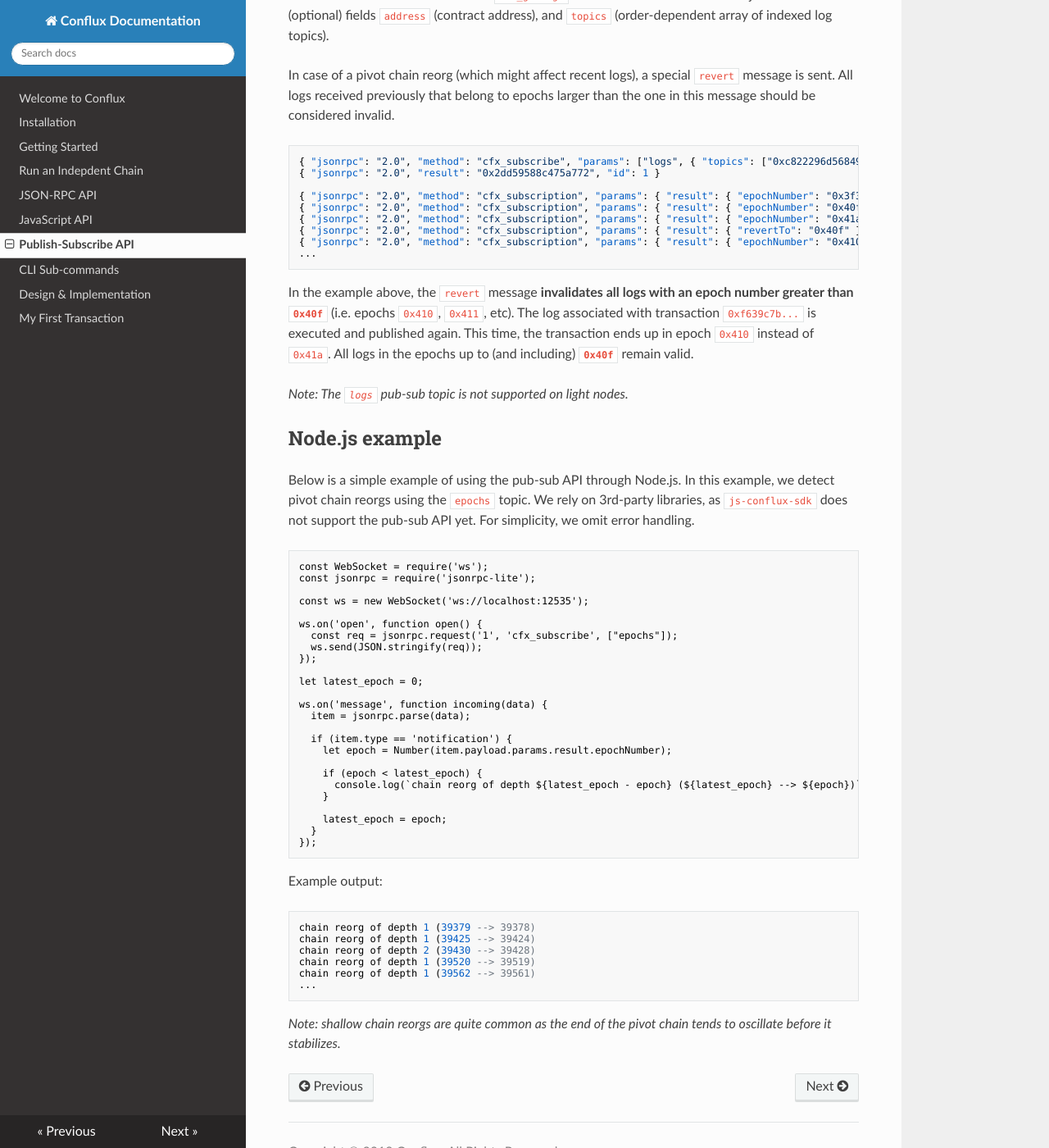
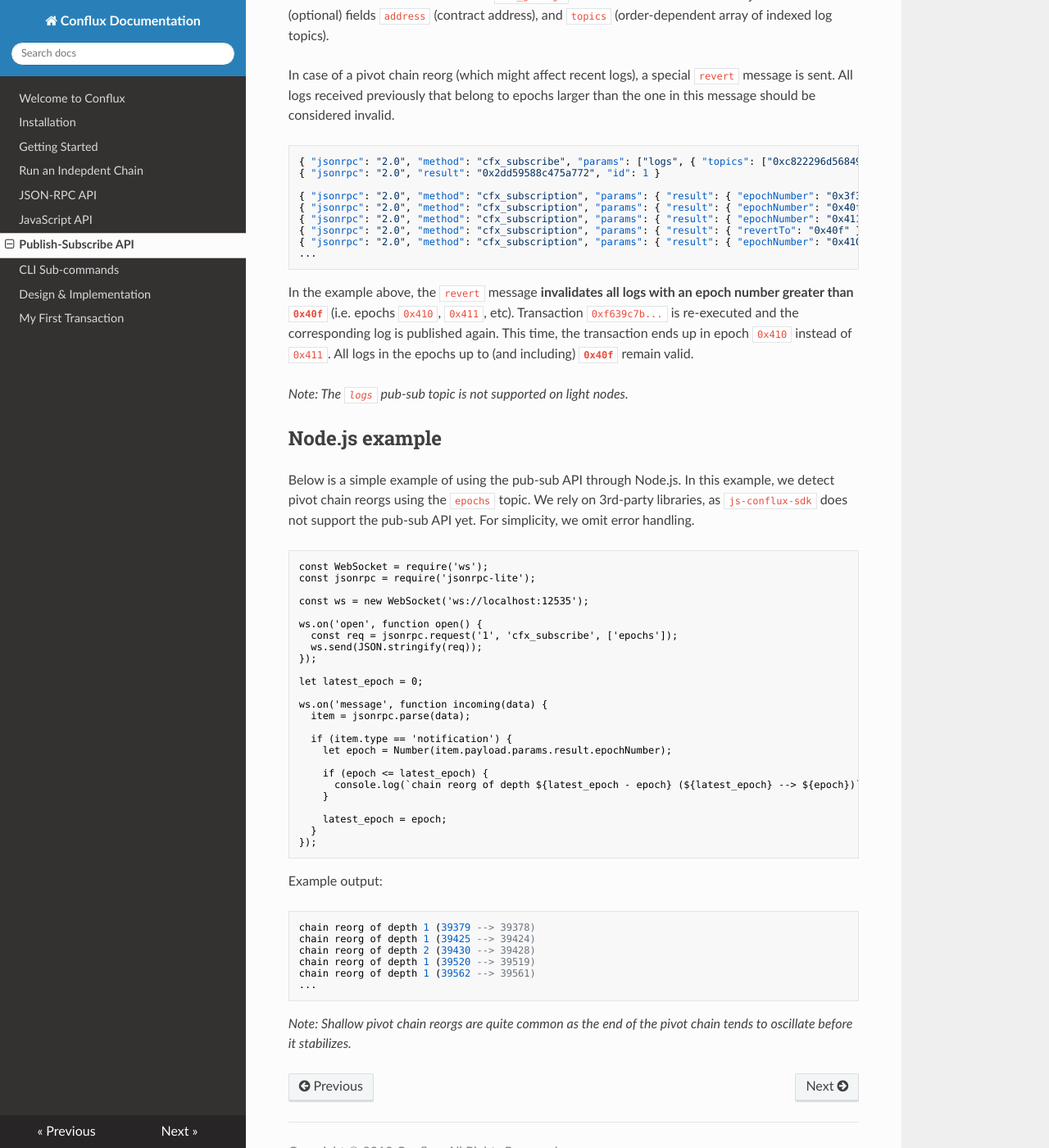
Before and after one commit to Conflux-Chain/conflux-doc, an MkDocs documentation site: the page built from docs/pubsub.md, in a window 1280 px wide and 1400 px high, scrolled down 1839 px. Shown: the whole window at 82% size. Built offline with MkDocs 1.6.1, drawn with Linux system fonts in a browser that asks for light colours; nearby versions of some CDN libraries.

Commit message:
improve example

````diff
--- a/docs/pubsub.md
+++ b/docs/pubsub.md
@@ -94,13 +94,13 @@ In case of a pivot chain reorg (which might affect recent logs), a special `reve
 
 { "jsonrpc": "2.0", "method": "cfx_subscription", "params": { "result": { "epochNumber": "0x3f3", "transactionHash": "0x89ee0aa76bc1a7c9340f3efcfc7c8263a212cadcb32f0231ef1395ef9c587899", "address": "0x67ca8b02599f2001cdf453722a01e243af936998", "blockHash": "0x929ad718797e03cce31f66f234e12893c8be5e959dba14b8328205c9c136ddbe", "data": "0x000000000000000000000000f8b133b3dad547cdf0be685399b39241f2e6e77d", "logIndex": "0x0", "topics": ["0xc822296d568499547c3a5b93a500428bab54ef8f6a481f352c7086f1daf4277f", "0x000000000000000000000000f8b133b3dad547cdf0be685399b39241f2e6e77d"], "transactionIndex": "0x0", "transactionLogIndex": "0x0" }, "subscription": "0x2dd59588c475a772" }}
 { "jsonrpc": "2.0", "method": "cfx_subscription", "params": { "result": { "epochNumber": "0x40f", "transactionHash": "0x5cf00bb4ee966c340f459c57a53e4be7357bdf23bb055a95066d4408d5ecf118", "address": "0x9c1b6fa76370402ae1543fb2a3ee4639b127924d", "blockHash": "0xede319ddfa7a9710aef627aa152052da190d3798d2ad7fd7da8d953b48a1785e", "data": "0x000000000000000000000000f8b133b3dad547cdf0be685399b39241f2e6e77d", "logIndex": "0x0", "topics": ["0xc822296d568499547c3a5b93a500428bab54ef8f6a481f352c7086f1daf4277f", "0x000000000000000000000000f8b133b3dad547cdf0be685399b39241f2e6e77d"], "transactionIndex": "0x0", "transactionLogIndex": "0x0" }, "subscription": "0x2dd59588c475a772" }}
-{ "jsonrpc": "2.0", "method": "cfx_subscription", "params": { "result": { "epochNumber": "0x41a", "transactionHash": "0xf639c7b26df0d60bc8306c7877d7ec3c361b2157d14b12b704ea5500d70d8798", "address": "0xdb65afacffa38d611f6f58d5bdb62e447074d247", "blockHash": "0x3742f695f9b2270b51b9a409ff499caf298dd46dc9d3bbe8360c4997ce9b00c7", "data": "0x000000000000000000000000f8b133b3dad547cdf0be685399b39241f2e6e77d", "logIndex": "0x0", "topics": ["0xc822296d568499547c3a5b93a500428bab54ef8f6a481f352c7086f1daf4277f", "0x000000000000000000000000f8b133b3dad547cdf0be685399b39241f2e6e77d"], "transactionIndex": "0x0", "transactionLogIndex": "0x0" }, "subscription": "0x2dd59588c475a772" }}
+{ "jsonrpc": "2.0", "method": "cfx_subscription", "params": { "result": { "epochNumber": "0x411", "transactionHash": "0xf639c7b26df0d60bc8306c7877d7ec3c361b2157d14b12b704ea5500d70d8798", "address": "0xdb65afacffa38d611f6f58d5bdb62e447074d247", "blockHash": "0x3742f695f9b2270b51b9a409ff499caf298dd46dc9d3bbe8360c4997ce9b00c7", "data": "0x000000000000000000000000f8b133b3dad547cdf0be685399b39241f2e6e77d", "logIndex": "0x0", "topics": ["0xc822296d568499547c3a5b93a500428bab54ef8f6a481f352c7086f1daf4277f", "0x000000000000000000000000f8b133b3dad547cdf0be685399b39241f2e6e77d"], "transactionIndex": "0x0", "transactionLogIndex": "0x0" }, "subscription": "0x2dd59588c475a772" }}
 { "jsonrpc": "2.0", "method": "cfx_subscription", "params": { "result": { "revertTo": "0x40f" }, "subscription": "0x2dd59588c475a772" }}
 { "jsonrpc": "2.0", "method": "cfx_subscription", "params": { "result": { "epochNumber": "0x410", "transactionHash": "0xf639c7b26df0d60bc8306c7877d7ec3c361b2157d14b12b704ea5500d70d8798", "address": "0x7877422249471ea4295a4b6c638888027147ad6e", "blockHash": "0x24faa39196ee34d1d04cd4c44012bd28a757b251e0551d9503bf6685b467e0d5", "data": "0x000000000000000000000000f8b133b3dad547cdf0be685399b39241f2e6e77d", "logIndex": "0x0", "topics": ["0xc822296d568499547c3a5b93a500428bab54ef8f6a481f352c7086f1daf4277f", "0x000000000000000000000000f8b133b3dad547cdf0be685399b39241f2e6e77d"], "transactionIndex": "0x0", "transactionLogIndex": "0x0" }, "subscription": "0x2dd59588c475a772" }}
 ...
 ```
 
-In the example above, the `revert` message **invalidates all logs with an epoch number greater than `0x40f`** (i.e. epochs `0x410`, `0x411`, etc). The log associated with transaction `0xf639c7b...` is executed and published again. This time, the transaction ends up in epoch `0x410` instead of `0x41a`. All logs in the epochs up to (and including) **`0x40f`** remain valid.
+In the example above, the `revert` message **invalidates all logs with an epoch number greater than `0x40f`** (i.e. epochs `0x410`, `0x411`, etc). Transaction `0xf639c7b...` is re-executed and the corresponding log is published again. This time, the transaction ends up in epoch `0x410` instead of `0x411`. All logs in the epochs up to (and including) **`0x40f`** remain valid.
 
 *Note: The `logs` pub-sub topic is not supported on light nodes.*
 
@@ -115,7 +115,7 @@ const jsonrpc = require('jsonrpc-lite');
 const ws = new WebSocket('ws://localhost:12535');
 
 ws.on('open', function open() {
-  const req = jsonrpc.request('1', 'cfx_subscribe', ["epochs"]);
+  const req = jsonrpc.request('1', 'cfx_subscribe', ['epochs']);
   ws.send(JSON.stringify(req));
 });
 
@@ -127,7 +127,7 @@ ws.on('message', function incoming(data) {
   if (item.type == 'notification') {
     let epoch = Number(item.payload.params.result.epochNumber);
 
-    if (epoch < latest_epoch) {
+    if (epoch <= latest_epoch) {
       console.log(`chain reorg of depth ${latest_epoch - epoch} (${latest_epoch} --> ${epoch})`);
     }
 
@@ -147,4 +147,4 @@ chain reorg of depth 1 (39562 --> 39561)
 ...
 ```
 
-*Note: shallow chain reorgs are quite common as the end of the pivot chain tends to oscillate before it stabilizes.*
+*Note: Shallow pivot chain reorgs are quite common as the end of the pivot chain tends to oscillate before it stabilizes.*
````
